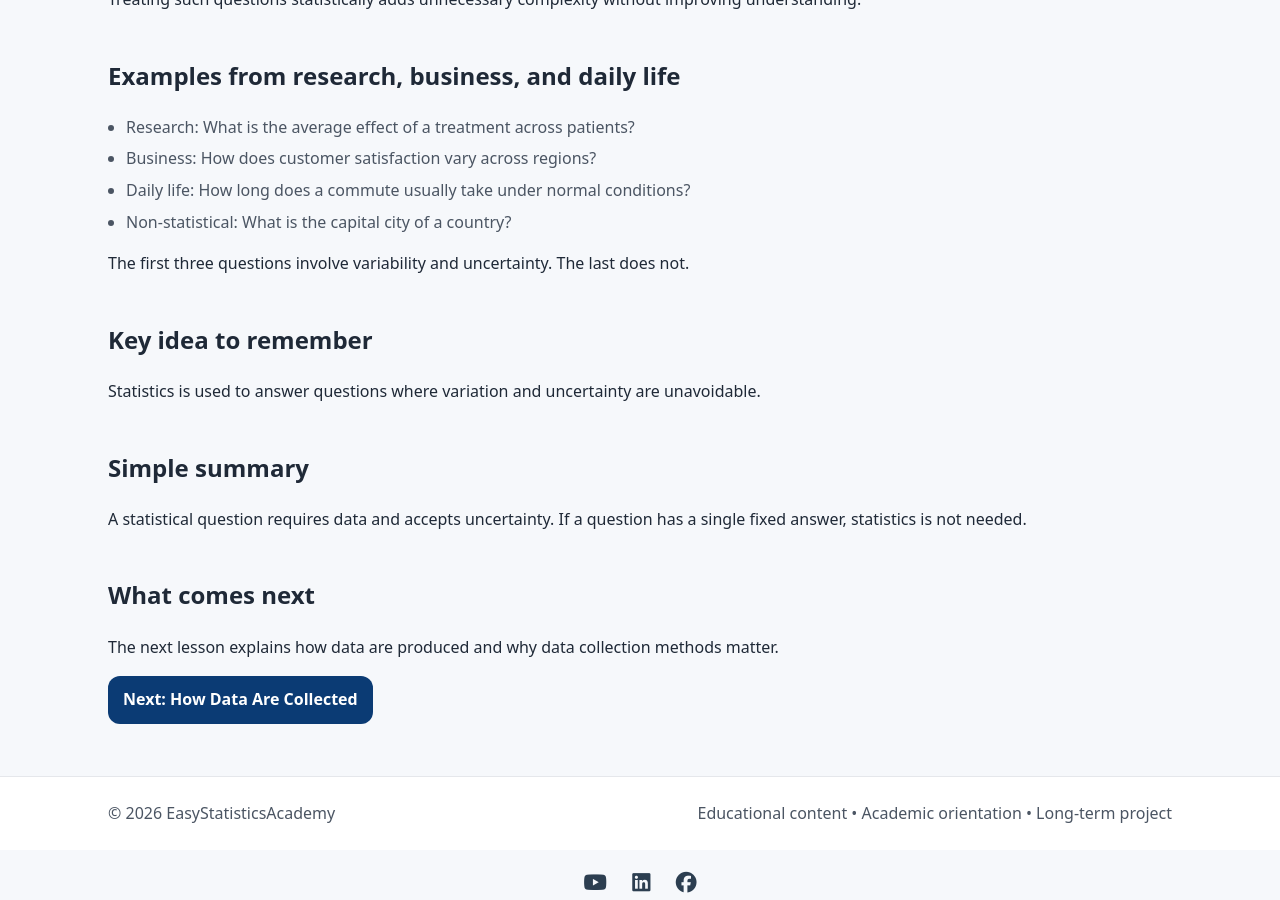
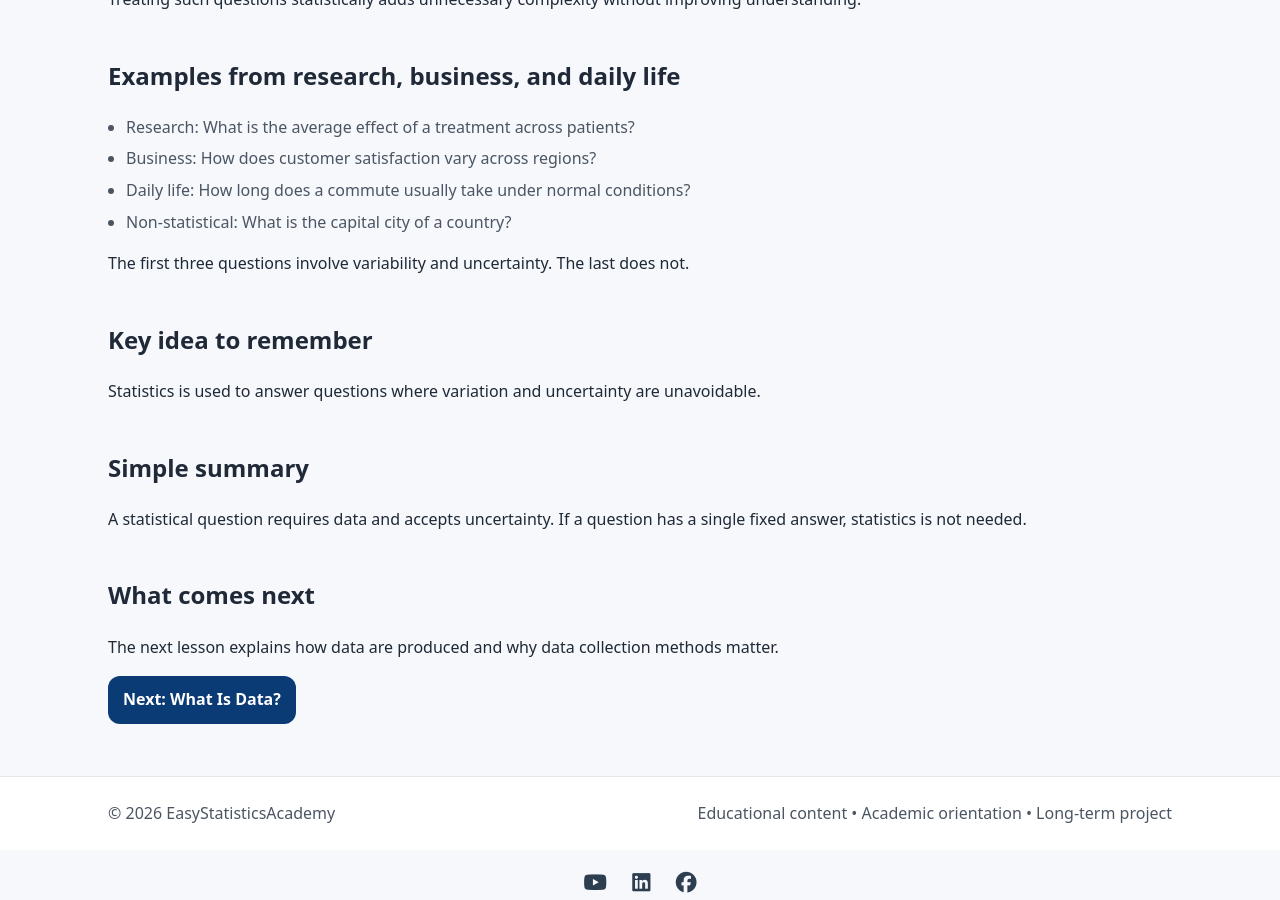
Before and after one commit to ammar-homaida-statistics/easystatisticsacademy, a Jekyll site: the page built from foundations/statistical-questions/index.md, in a window 1280 px wide and 900 px high, scrolled down 1717 px. Built offline with Jekyll 4.4.1, drawn with Linux system fonts in a browser that asks for light colours.

Commit message:
Add next

```diff
--- a/foundations/statistical-questions/index.md
+++ b/foundations/statistical-questions/index.md
@@ -199,8 +199,8 @@ lesson_order: 4
       data collection methods matter.
     </p>
 
-    <a class="btn btn-primary" href="/foundations/how-data-are-collected/">
-      Next: How Data Are Collected
+    <a class="btn btn-primary" href="/foundations/what-is-data/">
+      Next: What Is Data?
     </a>
   </div>
 </section>
```
Also changed, not shown: foundations/what-is-data/index.md (added, +1 -0 lines).
